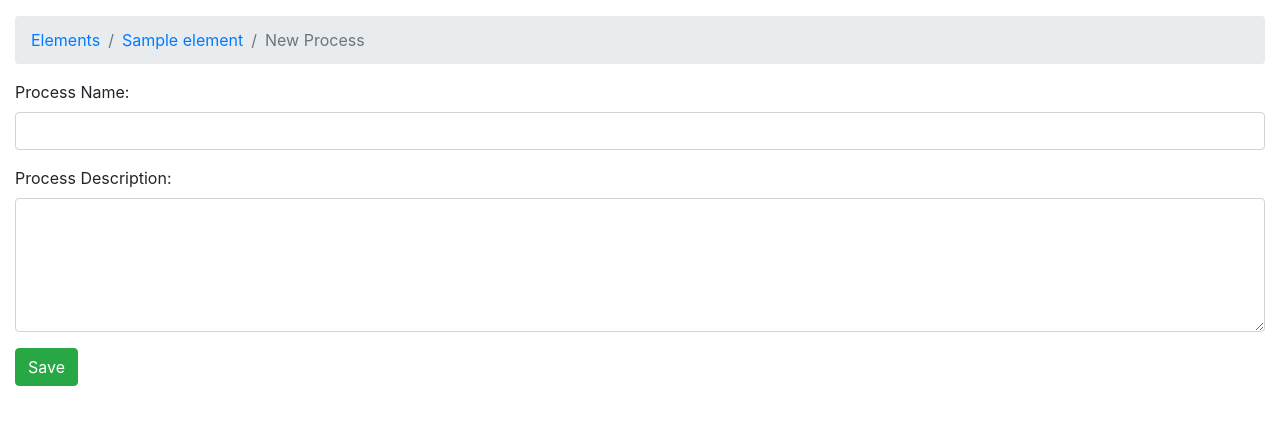
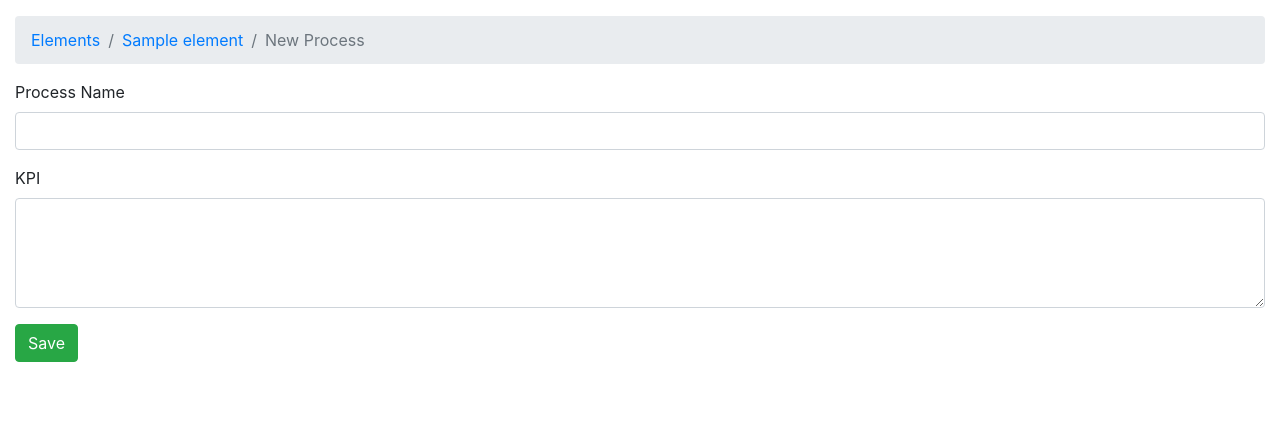
Before and after one commit to rolitotiuremolador/django-sms, a Django app: page /elements/1/new/ in a window 1280 px wide. Shown: the part 56-481 px from the top of the page. Run offline with Django 3.2, Linux system fonts and the light colour scheme; tables that the repository leaves empty hold one stand-in row (values such as "Sample post"); some libraries are stand-ins or nearby versions; some web fonts are replaced.

Commit message:
Functional with create new_process with kpi_name with form created using html and css

```diff
--- a/src/sms_app/admin.py
+++ b/src/sms_app/admin.py
@@ -1,5 +1,7 @@
 from django.contrib import admin
-from sms_app.models import Element
+from sms_app.models import Element, Process, Kpi
 
 # Register your models here.
 admin.site.register(Element)
+admin.site.register(Process)
+admin.site.register(Kpi)
--- a/src/sms_app/models.py
+++ b/src/sms_app/models.py
@@ -11,11 +11,15 @@ class Element(models.Model):
         return self.element_name
 
 class Process(models.Model):
-    process_name = models.CharField(max_length=250, unique=True)
+    process_name = models.CharField(max_length=250)
+    process_description = models.TextField(null=True)
+    # process_number = models.DecimalField(max_digits=2, decimal_places=2)
     last_updated = models.DateTimeField(auto_now_add=True)
-    process_number = models.IntegerField(unique=True)
     element = models.ForeignKey(Element, related_name='process' ,on_delete=models.CASCADE)
     created_by = models.ForeignKey(User, related_name='process', on_delete=models.CASCADE)
+
+    def __str__(self):
+        return self.process_name + "-" + str(self.element)
 
 class Kpi(models.Model):
     kpi_name = models.CharField(max_length=250)
@@ -24,3 +28,6 @@ class Kpi(models.Model):
     updated_at = models.DateTimeField(null=True)
     created_by = models.ForeignKey(User, related_name='kpi', on_delete=models.CASCADE)
     updated_by = models.ForeignKey(User, related_name='+', null=True, on_delete=models.CASCADE)
+
+    def __str__(self):
+        return self.kpi_name
--- a/src/sms_app/views.py
+++ b/src/sms_app/views.py
@@ -1,7 +1,11 @@
-from django.shortcuts import render, get_object_or_404
 
-from sms_app.models import Element
+from django.shortcuts import render, get_object_or_404, redirect
 from django.http import HttpResponse, Http404
+from django.contrib.auth.models import User
+from .forms import NewProcessForm
+
+from sms_app.models import Element, Process, Kpi
+
 
 # Create your views here.
 
@@ -11,9 +15,29 @@ def home(req):
 
 def element_processes(req, pk):
     element = get_object_or_404(Element, pk=pk)
-    return render(req, 'process.html', {'element':element})
+    context = {'element': element}
+    return render(req, "process.html", context)
 
 def new_process(req, pk):
     element = get_object_or_404(Element, pk=pk)
-    context = {'element': element}
-    return render(req, "new_process.html", context)
+
+    if req.method == 'POST':
+        process_name = req.POST['process_name']
+        kpi_name = req.POST['kpi_name']
+
+        user =  User.objects.first() #TODO: get the currently loggedin user
+
+        process = Process.objects.create(
+            process_name = process_name,
+            element = element,
+            created_by = user
+        )
+
+        kpi = Kpi.objects.create(
+            kpi_name = kpi_name,
+            process = process,
+            created_by = user
+        )
+        return redirect('element_processes', pk=element.pk) #TODO: redirected to the created process page.
+
+    return render(req, "new_process.html", {'element': element})
--- a/src/templates/home.html
+++ b/src/templates/home.html
@@ -8,7 +8,7 @@
     <table class="table table-hover">
         <thead class="thead-dark">
             <tr>
-                <th>Element</th>
+                <th>Element Name</th>
                 <th>Total Process</th>
                 <th>Total KPIs </th>
                 <th>Last Update</th>
--- a/src/templates/new_process.html
+++ b/src/templates/new_process.html
@@ -12,13 +12,13 @@
     <form method="POST">
         {% csrf_token %}
         <div class="form-group">
-            <label for=id_subject">Process Name:</label>
-            <input type="text" class="form-control" id="id_process" name="process">
+            <label for="id_process_name">Process Name</label>
+            <input type="text" class="form-control" id="id_process_name" name="process_name">
         </div>
         <div class="form-group">
-            <label for="id_process_description">Process Description:</label>
-            <textarea class="form-control" id="id_process" name="process_description" rows="5"></textarea>
+            <label for="id_kpi_name">KPI</label>
+            <textarea class="form-control" id="id_kpi_name" name="kpi_name" rows="4"></textarea>
         </div>
-        <button type="submit" class="btn btn-success">Save</button>
+        <button class="btn btn-success" type="submit">Save</button>
     </form>
 {% endblock %}
```
Also changed, not shown: src/sms_app/forms.py (added, +12 -0 lines), src/sms_app/tests.py (+45 -3 lines), src/templates/process.html (+23 -0 lines), src/app_config/urls.py (line endings or trailing spaces), src/sms_app/migrations/0002_process_process_description.py (added), src/sms_app/migrations/0003_auto_20200407_1729.py (added), src/sms_app/migrations/0004_remove_process_process_number.py (added), src/sms_app/migrations/0005_auto_20200411_1743.py (added).
